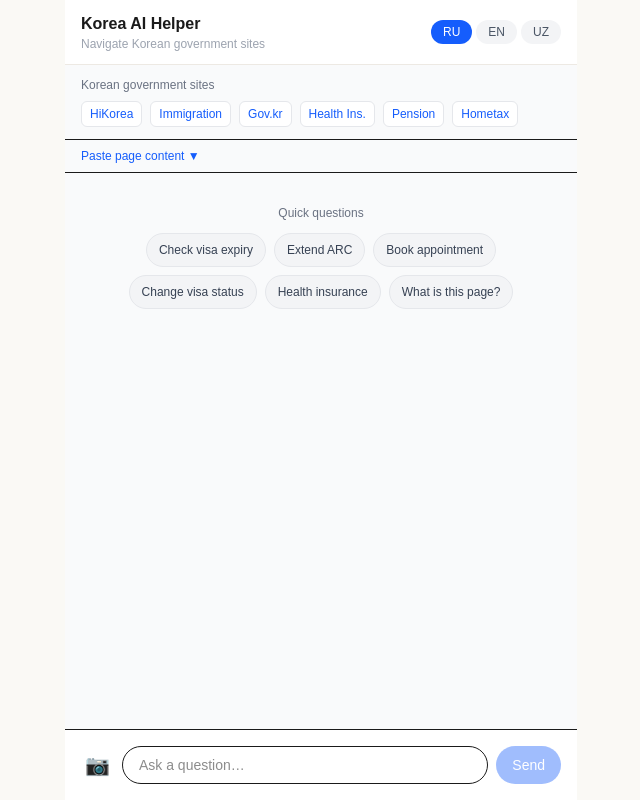
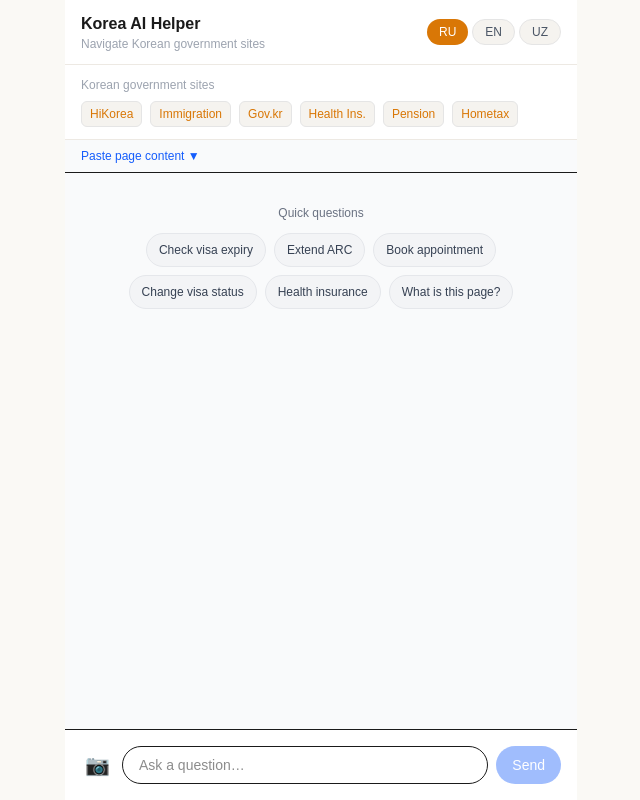
Before and after one commit to snowing152/korea-ai-helper, a Next.js app: page / in a window 1280 px wide. Shown: the whole page, without its empty margins (319-959 px from the left). Built offline with nearby package versions, Linux system fonts and the light colour scheme.

Commit message:
style: amber accent and warm palette for header components

```diff
--- a/components/LanguageSelector.jsx
+++ b/components/LanguageSelector.jsx
@@ -24,8 +24,8 @@
           onClick={() => handleSelect(lang.code)}
           className={`px-3 py-1 rounded-full text-xs font-medium transition-colors ${
             language === lang.code
-              ? 'bg-blue-600 text-white'
-              : 'bg-gray-100 text-gray-600 hover:bg-gray-200'
+              ? 'bg-[#D97706] text-white'
+              : 'bg-[#F5F3EF] text-gray-600 border border-[#E5E5E5] hover:bg-[#EDE9E3]'
           }`}
         >
           {lang.label}
--- a/components/SiteLinks.jsx
+++ b/components/SiteLinks.jsx
@@ -2,8 +2,8 @@
 
 export default function SiteLinks() {
   return (
-    <div className="px-4 py-3 border-b bg-gray-50">
-      <p className="text-xs text-gray-500 mb-2">Korean government sites</p>
+    <div className="px-4 py-3 border-b border-[#EDE9E3] bg-white">
+      <p className="text-xs text-[#9CA3AF] mb-2">Korean government sites</p>
       <div className="flex flex-wrap gap-2">
         {SITES.map(site => (
           <a
@@ -11,7 +11,7 @@
             href={site.url}
             target="_blank"
             rel="noopener noreferrer"
-            className="text-xs bg-white border border-gray-200 rounded-md px-2 py-1 text-blue-600 hover:bg-blue-50 transition-colors"
+            className="text-xs bg-[#F5F3EF] border border-[#E5E5E5] rounded-md px-2 py-1 text-[#D97706] hover:bg-[#EDE9E3] transition-colors"
             title={site.desc}
           >
             {site.name}
```
